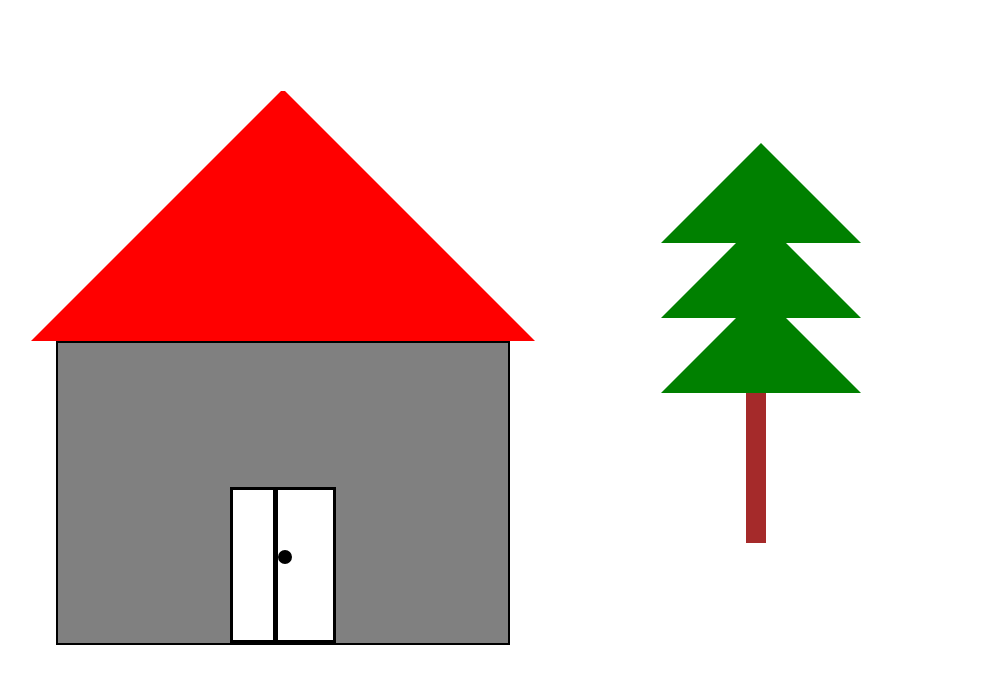
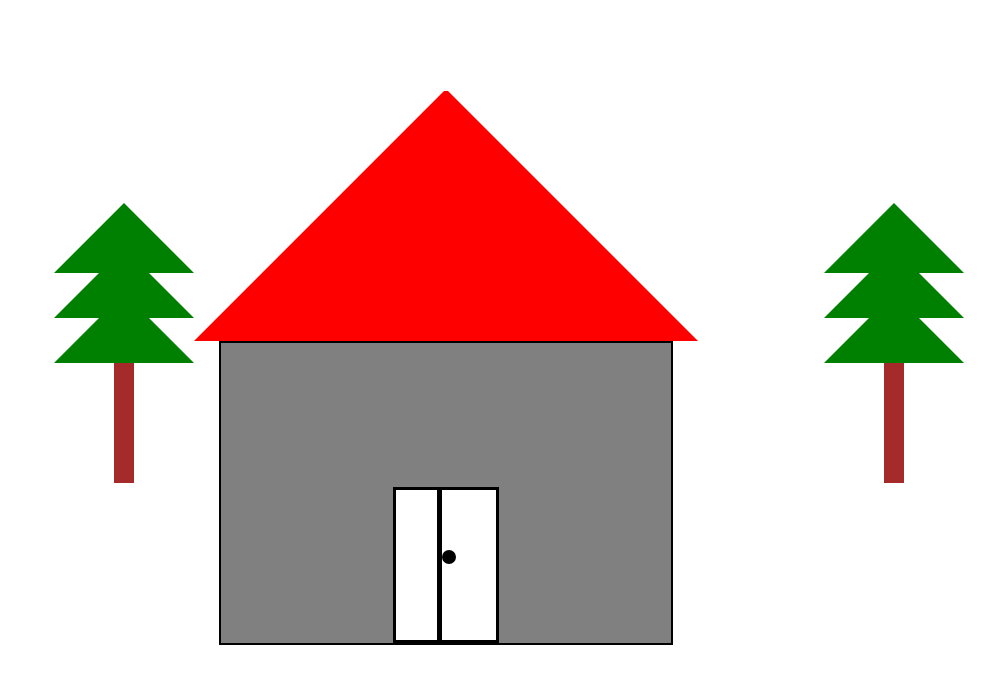
Before and after one commit to rabiiiii18/house, a plain HTML site: page index.html in a window 1280 px wide. Shown: the whole page, without its empty margins (194-1187 px from the left). Drawn offline with Linux system fonts and the light colour scheme.

Commit message:
tree added

```diff
--- a/house.css
+++ b/house.css
@@ -26,37 +26,38 @@
 .tree1 {
     width: 1;
     height: 0;
-    border-left: 100px solid transparent;
-    border-right: 100px solid transparent;
-    border-bottom: 100px solid green;
+    border-left: 70px solid transparent;
+    border-right: 70px solid transparent;
+    border-bottom: 70px solid green;
 }.tree2 {
     width: 1;
     height: 0;
-    border-left: 100px solid transparent;
-    border-right: 100px solid transparent;
-    border-bottom: 100px solid green;
+    border-left: 70px solid transparent;
+    border-right: 70px solid transparent;
+    border-bottom: 70px solid green;
     position: relative;
     top: -25px;
 }.tree3 {
     width: 1;
     height: 0;
-    border-left: 100px solid transparent;
-    border-right: 100px solid transparent;
-    border-bottom: 100px solid green;
+    border-left: 70px solid transparent;
+    border-right: 70px solid transparent;
+    border-bottom: 70px solid green;
     position: relative;
     top: -50px;
 }
 .trunk{
     width: 20px;
-    height: 150px;
+    height: 120px;
     background-color: brown;
     position: relative;
     top: -50px;
-    left: 85px;
+    left: 60px;
 
 }
 .tree{
     margin-left: 10%;
+
 }
 
 .square {
--- a/index.html
+++ b/index.html
@@ -8,6 +8,12 @@
   </head>
   <body>
     <div class="container">
+      <div class="tree">
+        <div class="tree1"></div>
+        <div class="tree2"></div>
+        <div class="tree3"></div>
+        <div class="trunk"></div>
+      </div>
       <div class="home">
         <div class="triangle"></div>
         <div class="square">
@@ -18,7 +24,9 @@
         </div>
       </div>
       <div class="tree">
-        <div class="tree1"></div><div class="tree2"></div><div class="tree3"></div>
+        <div class="tree1"></div>
+        <div class="tree2"></div>
+        <div class="tree3"></div>
         <div class="trunk"></div>
       </div>
     </div>
```
